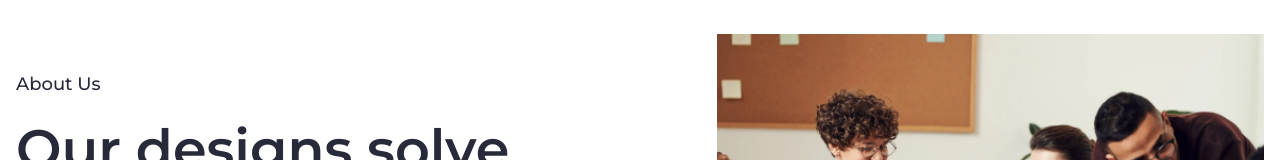
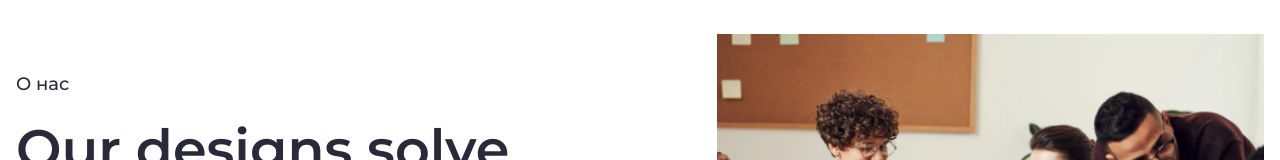
Before and after one commit to KirillUnited/digital-agency, a Next.js app: page /about in a window 1280 px wide. Shown: the part 158-318 px from the top of the page. Built offline with nearby package versions, Linux system fonts and the light colour scheme.

Commit message:
update contacts

```diff
--- a/src/components/shared/Contacts.tsx
+++ b/src/components/shared/Contacts.tsx
@@ -3,7 +3,7 @@ import React from 'react'
 
 const Contacts = () => {
     return (
-        <div className='bg-primary text-foreground px-9 py-4'>
+        <div className='bg-primary text-foreground px-4 lg:px-9 py-4'>
             <ul className='flex flex-wrap gap-6'>
                 {
                     contacts.map(({ title, href, label }) => {
--- a/src/content/index.ts
+++ b/src/content/index.ts
@@ -9,7 +9,7 @@ export const site = {
     },
     about: {
         hero: {
-            pageTitle: 'About Us',
+            pageTitle: 'О нас',
             title: 'Our designs solve problems',
             description: 'Lorem ipsum dolor sit amet, consectetur adipiscing elit, sed do eiusmod tempor incididunt ut labore et dolore magna aliqua. Ut enim ad minim veniam.',
             image: '/images/about-hero.png',
```
